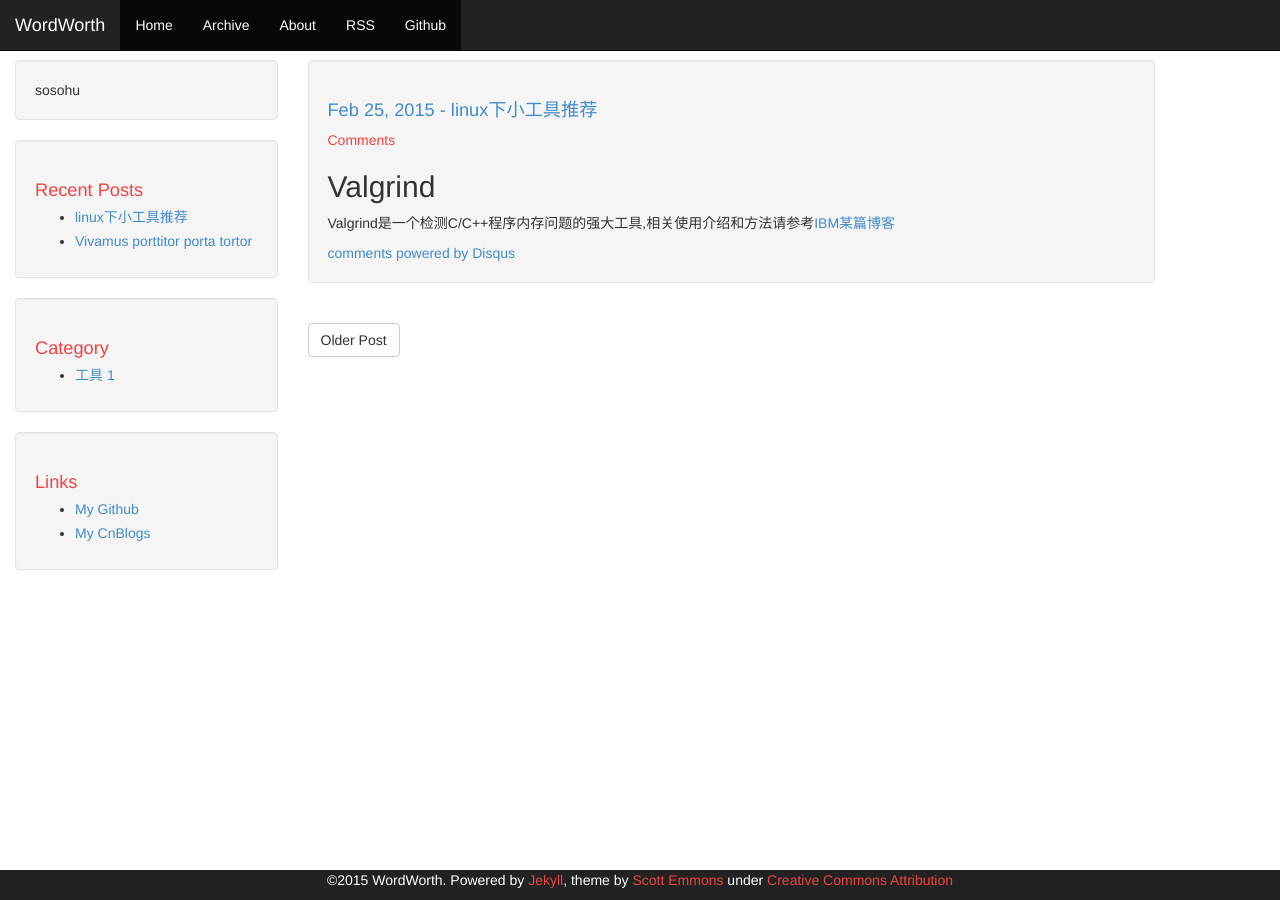
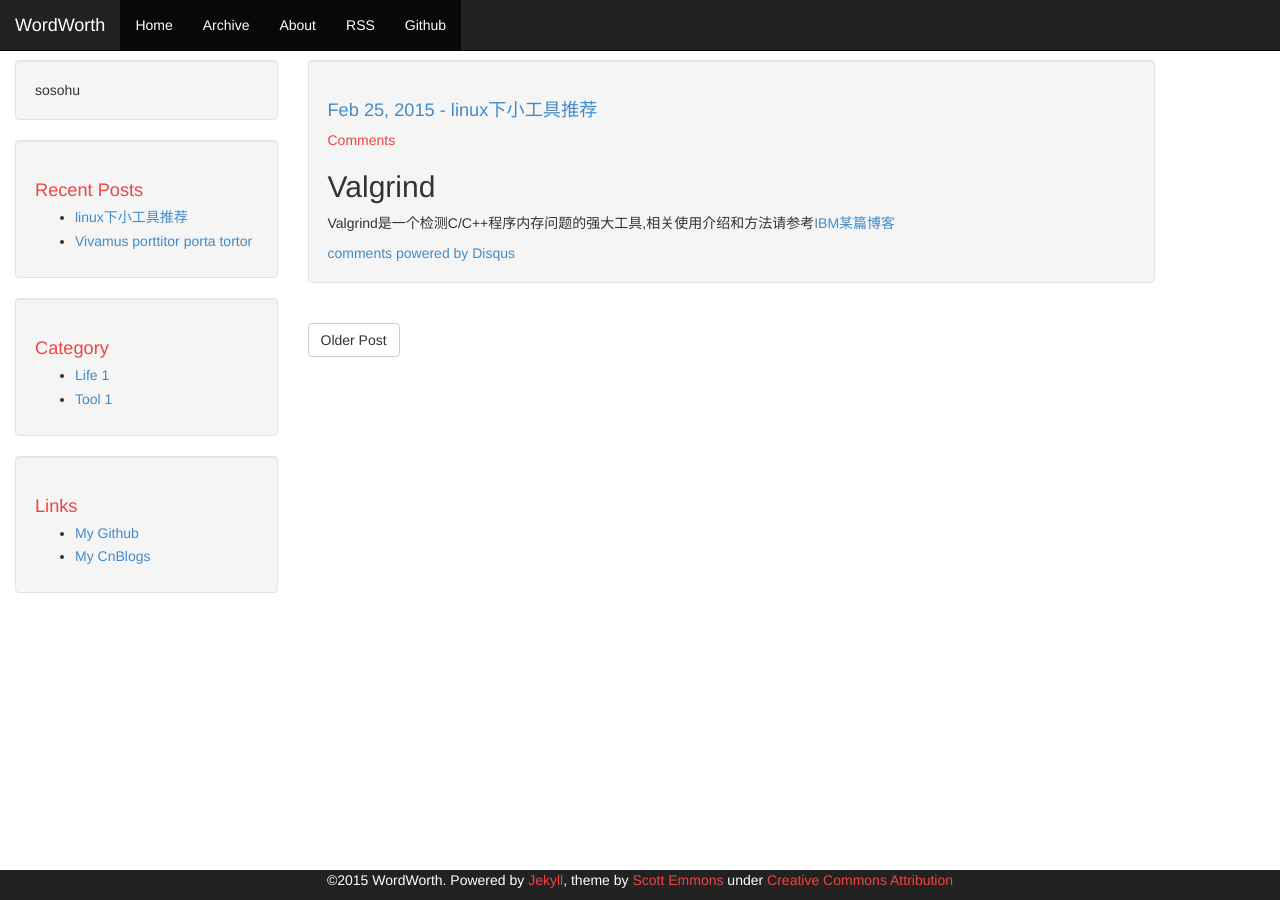
Before and after one commit to sosohu/sosohu.github.io, a Jekyll site: the page built from _posts/2015-02-05-Linux下小工具推荐.md, in a window 1280 px wide. Built offline with Jekyll 4.4.1, drawn with Linux system fonts in a browser that asks for light colours; Markdown is read by kramdown in place of the engine named in the settings; comment, search, counter and statistics services are not loaded.

Commit message:
tool life

```diff
--- a/_posts/2012-05-22-Vivamus-porttitor-porta-tortor.md
+++ b/_posts/2012-05-22-Vivamus-porttitor-porta-tortor.md
@@ -2,6 +2,7 @@
 layout: post
 title: "Vivamus porttitor porta tortor"
 date: 2012-05-22 16:25:06 -0700
+category: Life
 comments: true
 ---
 
--- a/_posts/2015-02-05-Linux下小工具推荐.md
+++ b/_posts/2015-02-05-Linux下小工具推荐.md
@@ -1,7 +1,7 @@
 ---
 layout: post
 title: "linux下小工具推荐"
-category: 工具
+category: Tool
 date: 2015-02-25 10:58:35 CST
 comments: true
 ---
```
